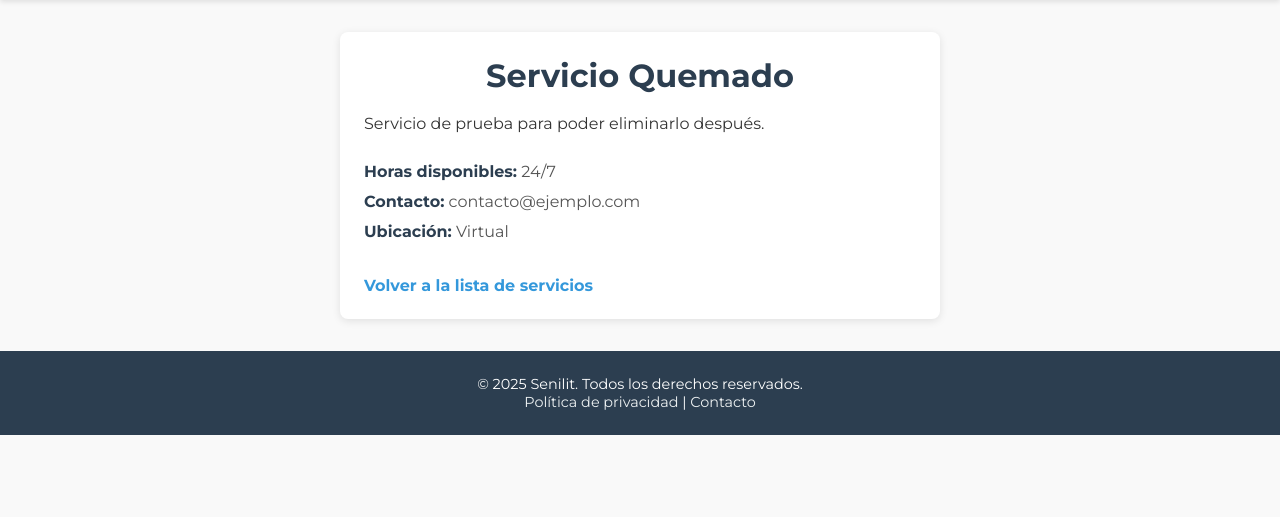
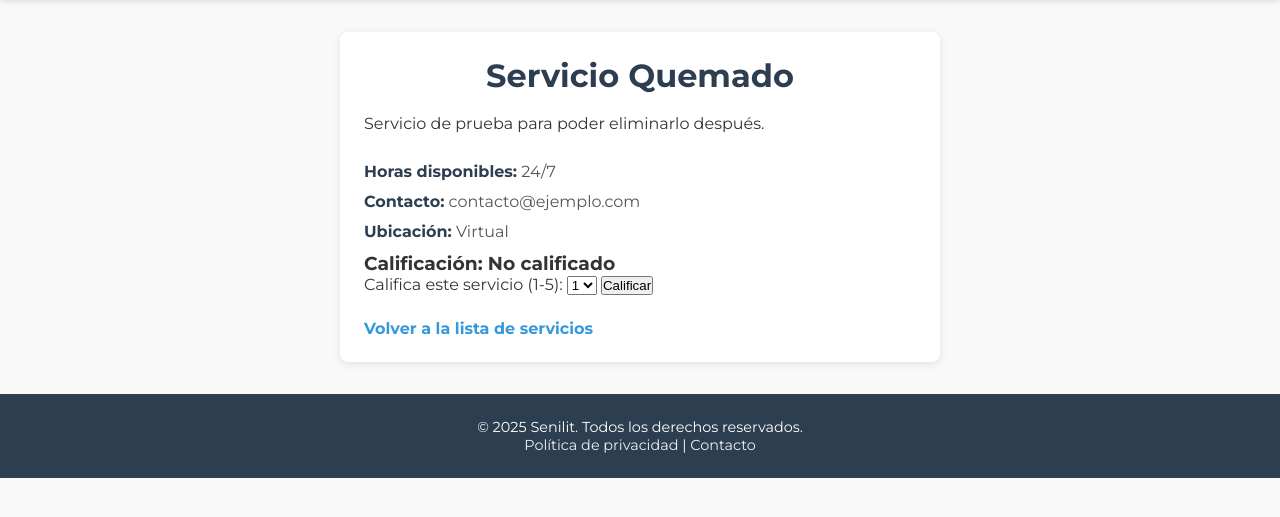
Before and after one commit to sacostaa1/Senilit, a Django app: page /myapp/service/1/ in a window 1280 px wide. Shown: the part 53-570 px from the top of the page. Run offline with Django 5.2, Linux system fonts and the light colour scheme; data comes from the database, SQL or seed files in the repository; both versions use the stored data as it was after the commit; data that the repository does not hold is empty.

Commit message:
calificacion

```diff
--- a/senelit/myapp/models.py
+++ b/senelit/myapp/models.py
@@ -6,10 +6,24 @@ class Service(models.Model):
     available_hours = models.CharField(max_length=255)
     contact = models.CharField(max_length=255)
     location = models.CharField(max_length=255, blank=True, null=True)
+    rating = models.IntegerField(default=0)  # Agregar campo de calificación
 
     def __str__(self):
         return self.name
 
+    def get_average_rating(self):
+        ratings = self.ratings.all()  # Asumimos que hay una relación con el modelo de Ratings
+        if ratings:
+            return sum([r.rating for r in ratings]) / len(ratings)
+        return 0
+
+class Rating(models.Model):
+    service = models.ForeignKey(Service, related_name='ratings', on_delete=models.CASCADE)
+    rating = models.IntegerField(choices=[(i, i) for i in range(1, 6)])  # Calificaciones entre 1 y 5
+    created_at = models.DateTimeField(auto_now_add=True)
+
+    def __str__(self):
+        return f"Rating {self.rating} for {self.service.name} by {self.user.username}"
 
 class Favorite(models.Model):
     service = models.ForeignKey(Service, on_delete=models.CASCADE)
--- a/senelit/myapp/templates/service_detail.html
+++ b/senelit/myapp/templates/service_detail.html
@@ -15,9 +15,54 @@
       <p><strong>Ubicación:</strong> {{ service.location }}</p>
     </div>
 
+    <h3>Calificación: {{ service.get_average_rating|default:"No calificado" }}</h3>
+
+    <form method="POST" action="{% url 'service_detail' service_id=service.id %}">
+      {% csrf_token %}
+      <label for="rating">Califica este servicio (1-5):</label>
+      <select name="rating" id="rating">
+        <option value="1">1</option>
+        <option value="2">2</option>
+        <option value="3">3</option>
+        <option value="4">4</option>
+        <option value="5">5</option>
+      </select>
+      <button type="submit">Calificar</button>
+    </form>
 
     <a href="{% url 'service_list' %}" class="back-link">
       Volver a la lista de servicios
     </a>
   </div>
+
+
+  <script>
+    document.addEventListener('DOMContentLoaded', function() {
+      const ratingForm = document.querySelector('form');
+
+      ratingForm.addEventListener('submit', function(event) {
+        event.preventDefault();
+
+        const ratingValue = document.getElementById('rating').value;
+        const serviceId = {{ service.id }};
+        const csrftoken = getCookie('csrftoken');
+
+        fetch(`/rate_service/${serviceId}/`, {
+          method: 'POST',
+          headers: {
+            'Content-Type': 'application/json',
+            'X-CSRFToken': csrftoken
+          },
+          body: JSON.stringify({ rating: ratingValue })
+        })
+        .then(response => response.json())
+        .then(data => {
+          if (data.status === 'success') {
+            alert('Gracias por calificar!');
+          }
+        })
+        .catch(error => console.error('Error:', error));
+      });
+    });
+  </script>
 {% endblock %}
--- a/senelit/myapp/urls.py
+++ b/senelit/myapp/urls.py
@@ -8,4 +8,6 @@ urlpatterns = [
     path('services/', views.service_list, name='service_list'),
     path('toggle-favorite/<int:service_id>/', views.toggle_favorite, name='toggle_favorite'),
     path('favorites/', views.favorite_list, name='favorite_list'),
+    path('rate_service/<int:service_id>/', views.rate_service, name='rate_service'),
+
 ]
--- a/senelit/myapp/views.py
+++ b/senelit/myapp/views.py
@@ -2,6 +2,7 @@ from django.shortcuts import render, get_object_or_404, redirect
 from django.http import JsonResponse
 from .models import Service, Favorite
 from .forms import ServiceForm
+from .models import Service, Rating
 
 def create_service(request):
     """
@@ -32,8 +33,65 @@ def service_list(request):
     Lista todos los servicios creados.
     """
     services = Service.objects.all()
+    services = services.order_by('-rating')  # Ordenar por calificación descendente
     return render(request, 'service_list.html', {'services': services})
 
+
+def service_detail(request, service_id):
+    """
+    Muestra el detalle completo de un servicio específico y permite al usuario calificarlo.
+    """
+    service = get_object_or_404(Service, id=service_id)
+
+    if request.method == 'POST':
+        # Obtener el valor de la calificación
+        rating_value = int(request.POST.get('rating', 0))
+
+        # Asegurarse de que la calificación esté entre 1 y 5
+        if 1 <= rating_value <= 5:
+            # Crear o actualizar la calificación
+            rating, created = Rating.objects.get_or_create(
+                service=service,
+                user=request.user,  # No lo tomes en cuenta si no estás gestionando usuarios
+                defaults={'rating': rating_value}
+            )
+
+            if not created:
+                rating.rating = rating_value
+                rating.save()
+
+            return redirect('service_detail', service_id=service.id)
+
+    return render(request, 'service_detail.html', {'service': service})
+
+
+
+
+def rate_service(request, service_id):
+    """
+    Vista para calificar un servicio.
+    """
+    service = get_object_or_404(Service, id=service_id)
+
+    if request.method == 'POST':
+        rating_value = int(request.POST.get('rating', 0))
+
+        # Validar que la calificación esté entre 1 y 5
+        if 1 <= rating_value <= 5:
+            # Verificar si el usuario ya ha calificado el servicio
+            rating, created = Rating.objects.get_or_create(
+                service=service,
+                user=request.user,
+                defaults={'rating': rating_value}
+            )
+
+            if not created:
+                rating.rating = rating_value
+                rating.save()
+
+            return JsonResponse({'status': 'success', 'rating': rating_value})
+
+    return JsonResponse({'status': 'error'}, status=400)
 
 def toggle_favorite(request, service_id):
     """
```
Also changed, not shown: senelit/db.sqlite3, senelit/myapp/migrations/0002_service_rating_rating.py (added), senelit/myapp/migrations/0003_remove_rating_user.py (added).
